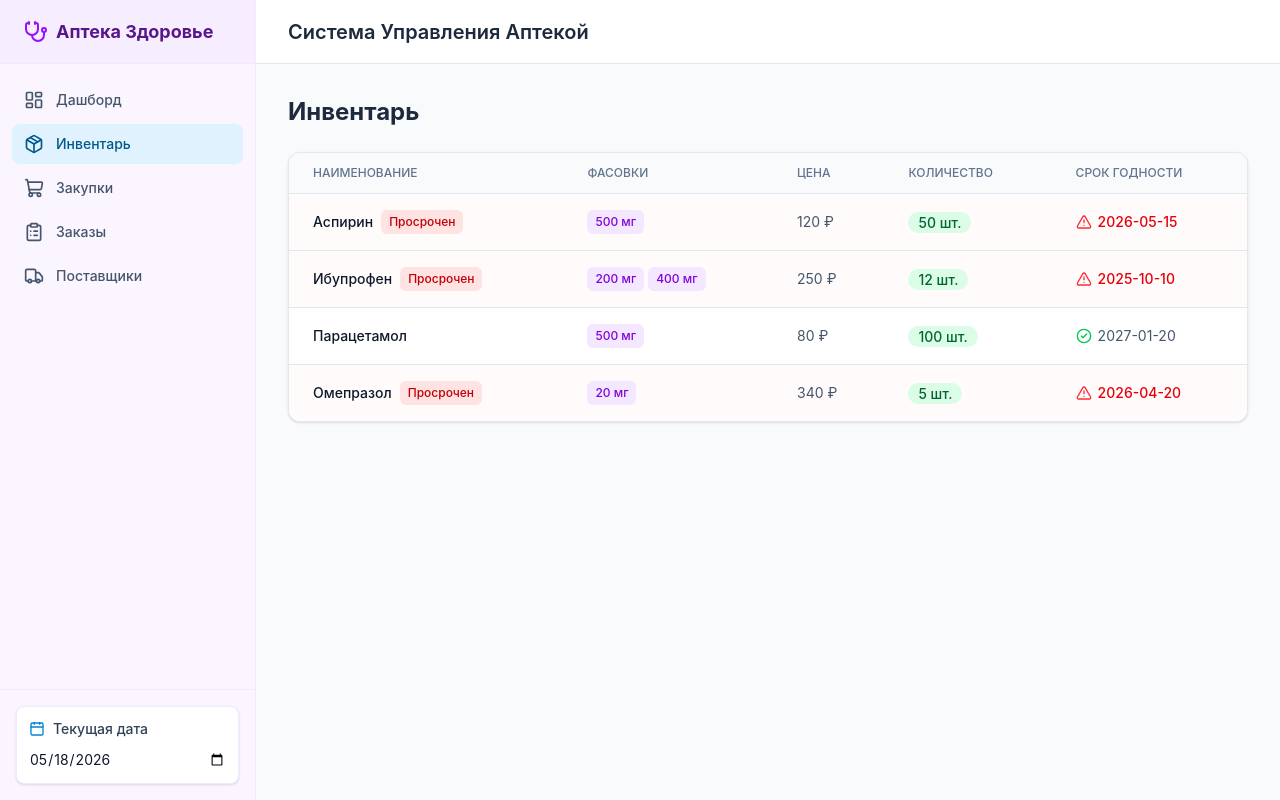
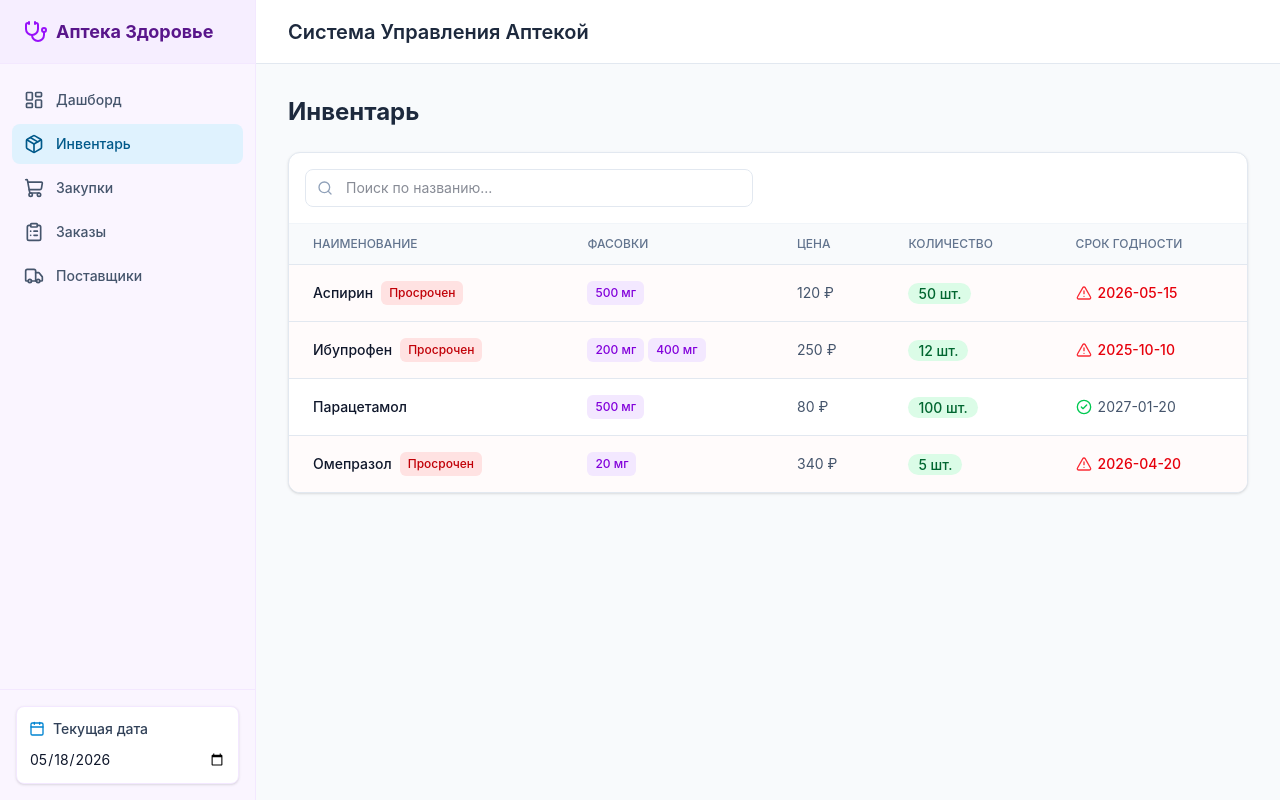
Before and after one commit to ksushpu/PharmaManager, a React app in the folder frontend/: page /inventory in a window 1280 px wide. Built offline with nearby package versions, Linux system fonts and the light colour scheme; the HTML template or start-up script is replaced by a standard one.

Commit message:
add search input to inventory table

```diff
--- a/frontend/src/pages/Inventory.jsx
+++ b/frontend/src/pages/Inventory.jsx
@@ -1,15 +1,34 @@
+import { useState } from "react";
 import { usePharmacy } from "@/context/PharmacyContext";
 import { isBefore, parseISO } from "date-fns";
 import { Search, AlertTriangle, CheckCircle2 } from "lucide-react";
 
 export function Inventory() {
   const { products, currentDate } = usePharmacy();
+  const [searchTerm, setSearchTerm] = useState("");
+
+  const filtered = products.filter(p =>
+    p.name.toLowerCase().includes(searchTerm.toLowerCase())
+  );
 
   return (
     <div className="space-y-6">
       <h2 className="text-2xl font-bold text-slate-800">Инвентарь</h2>
 
       <div className="bg-white rounded-xl shadow-sm border border-slate-200 overflow-hidden">
+        <div className="p-4 border-b border-slate-100">
+          <div className="relative max-w-md">
+            <Search className="absolute left-3 top-1/2 -translate-y-1/2 h-4 w-4 text-slate-400" />
+            <input
+              type="text"
+              placeholder="Поиск по названию..."
+              value={searchTerm}
+              onChange={(e) => setSearchTerm(e.target.value)}
+              className="w-full pl-10 pr-3 py-2 border border-slate-200 rounded-lg focus:ring-sky-500 focus:border-sky-500 text-sm"
+            />
+          </div>
+        </div>
+
         <div className="overflow-x-auto">
           <table className="min-w-full divide-y divide-slate-200">
             <thead className="bg-slate-50">
@@ -22,7 +41,7 @@ export function Inventory() {
               </tr>
             </thead>
             <tbody className="bg-white divide-y divide-slate-200">
-              {products.map((product) => {
+              {filtered.map((product) => {
                 const isExpired = isBefore(parseISO(product.expirationDate), parseISO(currentDate)) && product.quantity > 0;
                 return (
                   <tr key={product.id} className={`hover:bg-slate-50 ${isExpired ? 'bg-red-50/30' : ''}`}>
@@ -56,6 +75,11 @@ export function Inventory() {
                   </tr>
                 );
               })}
+              {filtered.length === 0 && (
+                <tr>
+                  <td colSpan={5} className="px-6 py-12 text-center text-slate-500">Ничего не найдено</td>
+                </tr>
+              )}
             </tbody>
           </table>
         </div>
```
